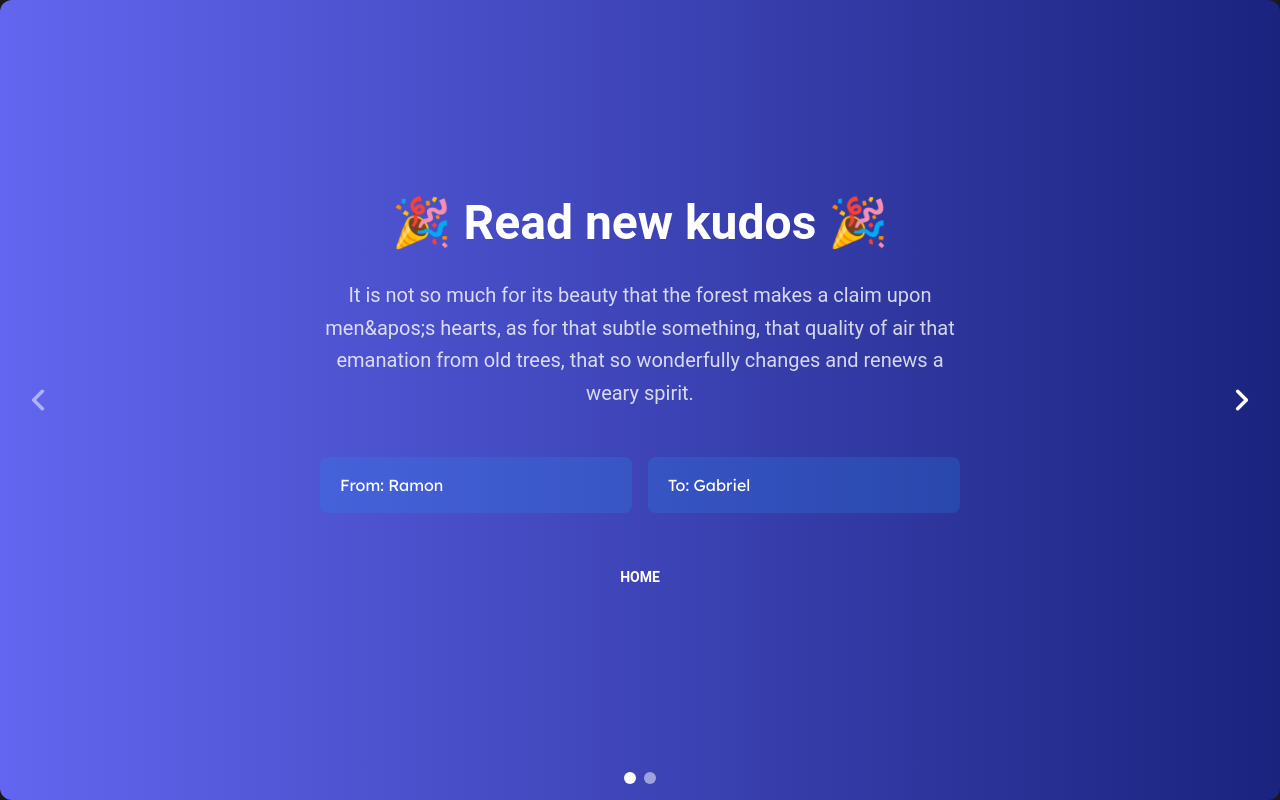
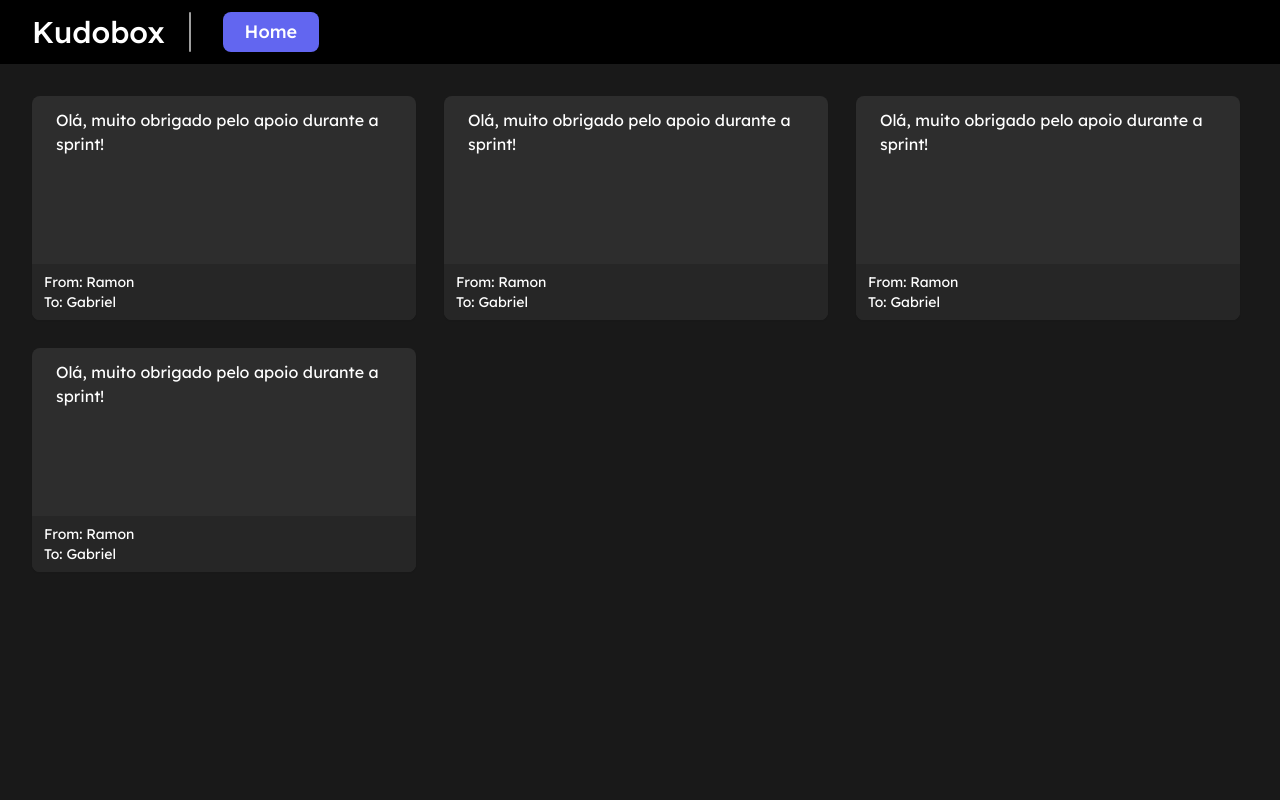
Before and after one commit to rgazoni/kudinho_client, a React (Create React App) app: page /archivedkudos in a window 1280 px wide. Built offline with nearby package versions, Linux system fonts and the light colour scheme; the HTML template or start-up script is replaced by a standard one.

Commit message:
Fixes improvements and normatizations

```diff
--- a/package.json
+++ b/package.json
@@ -9,7 +9,10 @@
     "@testing-library/user-event": "^13.5.0",
     "react": "^18.2.0",
     "react-dom": "^18.2.0",
+    "react-query": "^3.39.3",
+    "react-router-dom": "^6.14.1",
     "react-scripts": "5.0.1",
+    "react-toastify": "^9.1.3",
     "web-vitals": "^2.1.4"
   },
   "scripts": {
@@ -37,6 +40,7 @@
     ]
   },
   "devDependencies": {
+    "prettier": "3.0.0",
     "tailwindcss": "^3.3.2"
   }
 }
--- a/src/App.js
+++ b/src/App.js
@@ -1,8 +1,39 @@
+import MainArchived from "./components/archivedKudos/MainArchived";
 import Main from "./components/landingPage/Main";
+import MainReadNewKudos from "./components/readNewKudos/MainReadNewKudos";
+import MainNewKudo from "./components/newKudo/MainNewKudo";
+
+import { BrowserRouter, Route, Routes } from "react-router-dom";
+import { QueryClient, QueryClientProvider } from "react-query";
+import { ToastContainer } from "react-toastify";
+import "react-toastify/dist/ReactToastify.css";
 
 function App() {
+  const queryClient = new QueryClient({});
+
   return (
-    <Main />
+    <QueryClientProvider client={queryClient}>
+      <ToastContainer
+        position="top-right"
+        autoClose={5000}
+        hideProgressBar={false}
+        newestOnTop={false}
+        closeOnClick
+        rtl={false}
+        pauseOnFocusLoss
+        draggable
+        pauseOnHover
+        theme="light"
+      />
+      <BrowserRouter>
+        <Routes>
+          <Route path="/" element={<Main />} />
+          <Route path="/newkudo" element={<MainNewKudo />} />
+          <Route path="/readkudos" element={<MainReadNewKudos />} />
+          <Route path="/archivedkudos" element={<MainArchived />} />
+        </Routes>
+      </BrowserRouter>
+    </QueryClientProvider>
   );
 }
 
--- a/src/components/archivedKudos/ArchivedCard.js
+++ b/src/components/archivedKudos/ArchivedCard.js
@@ -1,16 +1,16 @@
-import React from 'react'
-import Card from '../common/Card'
+import React from "react";
+import Card from "../common/Card";
 
 export default function ArchivedCard(props) {
-    return (
-        <Card className='w-80 grow h-44 max-w-sm'>
-            <div className='px-6 mt-3 max-w-sm h-2/3'>
-                <p className='text-white'>{props.message}</p>
-            </div>
-            <div className='flex flex-col h-1/3 bg-bg_card_bottom pl-3 py-1 rounded-b-lg justify-center'>
-                <p className='text-sm text-white'>From: {props.from}</p>
-                <p className='text-sm text-white'>To: {props.to}</p>
-            </div>
-        </Card>
-    )
+  return (
+    <Card className="group w-80 grow h-56 max-w-sm hover:shadow-hover_card hover:shadow-black-900 hover:bg-secondary">
+      <div className="px-6 pt-3 max-w-sm h-3/4">
+        <p className="text-white">{props.message}</p>
+      </div>
+      <div className="flex flex-col h-1/4 bg-bg_card_bottom group-hover:bg-indigo-900 pl-3 py-1 rounded-b-lg justify-center">
+        <p className="text-sm text-white">From: {props.from}</p>
+        <p className="text-sm text-white">To: {props.to}</p>
+      </div>
+    </Card>
+  );
 }
--- a/src/components/archivedKudos/MainArchived.js
+++ b/src/components/archivedKudos/MainArchived.js
@@ -1,25 +1,31 @@
-import React from 'react'
-import { FilledBtn } from '../common/Button'
-import ArchivedCard from './ArchivedCard'
+import React from "react";
+import { FilledBtn } from "../common/Button";
+import ArchivedCard from "./ArchivedCard";
+import { Link } from "react-router-dom";
 
 export default function MainArchived(props) {
-    const message='Olá, muito obrigado pelo apoio durante a sprint!';
-    const to='Gabriel';
-    const from='Ramon';
+  const message = "Olá, muito obrigado pelo apoio durante a sprint!";
+  const to = "Gabriel";
+  const from = "Ramon";
 
-    return (
-        <div className='h-full w-full'>
-            <div className='sticky top-0 flex items-center bg-gray-600 w-full h-16 px-4'>
-                <label className='text-white font-medium text-3xl px-4'>Kudobox</label>
-                <div className='ml-2 w-0.5 h-10 rounded-full bg-gray-500'></div>
-                <FilledBtn content="Home" classTxt='text-lg' classBtn='ml-8 h-10 w-24 rounded-lg' />
-            </div>
-            <div className='m-8 flex flex-row flex-grow flex-wrap gap-6'>
-                <ArchivedCard message={message} to={to} from={from}/>
-                <ArchivedCard message={message} to={to} from={from}/>
-                <ArchivedCard message={message} to={to} from={from}/>
-                <ArchivedCard message={message} to={to} from={from}/>
-            </div>
-        </div>
-    )
+  return (
+    <div className="h-full w-full bg-dark">
+      <div className="sticky top-0 flex items-center bg-black w-full h-16 px-4">
+        <label className="text-white font-medium text-3xl px-4">Kudobox</label>
+        <div className="ml-2 w-0.5 h-10 rounded-full bg-gray-500"></div>
+        <FilledBtn
+          path="/"
+          content="Home"
+          classTxt="text-lg"
+          classBtn="ml-8 h-10 w-24 rounded-lg"
+        />
+      </div>
+      <div className="m-8 flex flex-row flex-grow flex-wrap gap-7">
+        <ArchivedCard message={message} to={to} from={from} />
+        <ArchivedCard message={message} to={to} from={from} />
+        <ArchivedCard message={message} to={to} from={from} />
+        <ArchivedCard message={message} to={to} from={from} />
+      </div>
+    </div>
+  );
 }
--- a/src/components/common/Button.js
+++ b/src/components/common/Button.js
@@ -1,7 +1,8 @@
 import React from 'react'
+import { Link } from 'react-router-dom';
 
 export function FilledBtn(props) {
-    const classesBtn = 'flex space-x-3.5 items-center justify-center bg-gradient-to-r from-primary to-fuchsia-700 hover:to-fuchsia-600 p-5 rounded-2xl ' + props.classBtn;
+    const classesBtn = 'flex space-x-3.5 items-center justify-center bg-primary hover:bg-secondary p-5 rounded-2xl ' + props.classBtn;
     const classesTxt = 'text-white font-medium text-3xl ' + props.classTxt;
 
     const iconImage = <img
@@ -11,19 +12,23 @@ export function FilledBtn(props) {
     />;
 
     return (
-        <button className={classesBtn}>
+        <Link to={props.path} style={{ textDecoration: 'none' }}>
+            <button className={classesBtn} onClick={props.onClick || null}>
                 <span className={classesTxt}>{props.content}</span>
                 {props.icon && iconImage}
             </button>
+        </Link>
     )
 }
 
 export function HollowedBtn(props) {
     return (
         <div className='mt-8'>
+            <Link to={props.path} style={{ textDecoration: 'none' }}>
                 <button className='w-72 p-3 border-2 border-white rounded-2xl hover:border-primary hover:bg-primary'>
                     <span className='text-white font-medium text-xl'>{props.content}</span>
                 </button>
+            </Link>
         </div>
     )
 }
@@ -31,9 +36,11 @@ export function HollowedBtn(props) {
 export function UnderlinedBtn(props) {
     return (
         <div className='mt-8'>
+            <Link to={props.path} style={{ textDecoration: 'none' }}>
                 <button>
                     <span className='underline text-white text-lg'>{props.content}</span>
                 </button>
+            </Link>
         </div>
     )
 }
--- a/src/components/common/Modal.js
+++ b/src/components/common/Modal.js
@@ -1,27 +1,38 @@
-import React from 'react'
-import closeModal from '../../assets/icon/close_modal.svg'
-import { FilledBtn } from './Button';
+import React from "react";
+import closeModal from "../../assets/icon/close_modal.svg";
+import { FilledBtn } from "./Button";
+import { Link } from "react-router-dom";
 
 export default function Modal(props) {
-    const classes = 'relative bg-gray-700 w-1/3 h-fit rounded-lg shadow-sm shadow-gray-950 ' + props.className;
+  const classes =
+    "relative bg-bg_card_top w-1/3 h-fit rounded-lg shadow-sm shadow-gray-950 " +
+    props.className;
   return (
     <div className={classes}>
       {/* Modal Header */}
-            <h1 className='text-3xl font-medium my-5 pl-8 text-white w-fit'>{props.title || 'Empty Title'}</h1>
-            <button className='absolute top-5.5 right-8 text-gray-400 bg-transparent hover:bg-gray-200
-            hover:text-gray-900 rounded-lg text-sm w-8 h-8 ml-auto inline-flex justify-center items-center'>
-                <img src={closeModal}
-                    className='h-4'
-                    alt='Close modal'
-                />
+      <h1 className="text-3xl font-medium my-5 pl-8 text-white w-fit">
+        {props.title || "Empty Title"}
+      </h1>
+      <Link to="/" style={{ textDecoration: "none" }}>
+        <button
+          className="absolute top-5.5 right-8 text-gray-400 bg-transparent hover:bg-gray-800
+            hover:text-gray-900 rounded-lg text-sm w-8 h-8 ml-auto inline-flex justify-center items-center"
+        >
+          <img src={closeModal} className="h-4" alt="Close modal" />
         </button>
-            <div className='h-px w-full bg-gray-600' />
+      </Link>
+      <div className="h-px w-full bg-gray-600" />
       {/* Modal Body */}
       {props.children}
       {/* Modal Footer */}
-            <div className='flex justify-center mt-7 mb-9'>
-                <FilledBtn classBtn='h-11 w-28 rounded-lg' classTxt='text-xl' content='Save'/>
+      <div className="flex justify-center mt-7 mb-9">
+        <FilledBtn
+          path="/"
+          classBtn="h-11 w-28 rounded-lg"
+          classTxt="text-xl"
+          content="Save"
+        />
       </div>
     </div>
-    )
+  );
 }
--- a/src/components/landingPage/Main.js
+++ b/src/components/landingPage/Main.js
@@ -1,22 +1,21 @@
-import React from 'react'
-import { FilledBtn, HollowedBtn, UnderlinedBtn } from '../common/Button'
-import happyFace from '../../assets/icon/happy_face.svg'
-import Modal from '../common/Modal'
-import MainNewKudo from '../newKudo/MainNewKudo'
-import MainArchived from '../archivedKudos/MainArchived'
-import MainReadNewKudos from '../readNewKudos/MainReadNewKudos'
+import React, { useState } from "react";
+import { FilledBtn, HollowedBtn, UnderlinedBtn } from "../common/Button";
+import happyFace from "../../assets/icon/happy_face.svg";
 
 export default function Main() {
-
-    return (
-        <div className='bg-dark h-screen flex flex-col items-center justify-center'>
-            {/* <h1 className='w-144 text-center text-8xl font-medium text-white mb-6'>We have <span className='text-primary underline'>10</span> new Kudos!</h1>
-            <FilledBtn classBtn='w-72' content="New Kudo" icon={happyFace}/>
-            <HollowedBtn content="Read New Kudos"/>
-            <UnderlinedBtn content="Archived Kudos"/> */}
-            {/* <MainNewKudo /> */}
-            {/* <MainArchived /> */}
-            <MainReadNewKudos/>
-        </div>
-    )
+  return (
+    <div className="bg-gradient-to-r from-gray-900 to-dark h-screen flex flex-col items-center justify-center">
+      <h1 className="w-144 text-center text-8xl font-medium text-white mb-6">
+        We have <span className="text-primary underline">10</span> new Kudos!
+      </h1>
+      <FilledBtn
+        path="/newkudo"
+        classBtn="w-72"
+        content="New Kudo"
+        icon={happyFace}
+      />
+      <HollowedBtn path="/readkudos" content="Read New Kudos" />
+      <UnderlinedBtn path="/archivedkudos" content="Archived Kudos" />
+    </div>
+  );
 }
--- a/src/components/readNewKudos/CarousselItem.js
+++ b/src/components/readNewKudos/CarousselItem.js
@@ -1,5 +1,6 @@
 import React from 'react'
 import { Typography, Button, Alert } from "@material-tailwind/react";
+import { Link } from 'react-router-dom';
 
 export default function CarousselItem(props) {
     const unreaden = props.unreadenKudos ? `${props.unreadenKudos} unreaden Kudos!` : "";
@@ -37,9 +38,11 @@ export default function CarousselItem(props) {
                         </Alert>
                     </div>
                     <div className="flex justify-center mt-10">
+                        <Link to='/' style={{ textDecoration: 'none' }}>
                             <Button size="lg" color="white" variant="text">
                                 Home
                             </Button>
+                        </Link>
                     </div>
                 </div>
             </div>
--- a/tailwind.config.js
+++ b/tailwind.config.js
@@ -3,28 +3,30 @@
 const withMT = require("@material-tailwind/react/utils/withMT");
 
 module.exports = withMT({
-  content: [
-    "./src/**/*.{js,jsx,ts,tsx}",
-  ],
+  content: ["./src/**/*.{js,jsx,ts,tsx}"],
   theme: {
     extend: {
+      // Gradient Primary
+      // bg-gradient-to-r from-primary to-indigo-900
       colors: {
-        dark: '#191919',
-        text_primary: '#262626',
-        primary: '#6266F0',
-        secondary: '#5c17e5',
-        bg_card_top: '#2D2D2D',
-        bg_card_bottom: '#262626',
-
+        dark: "#191919",
+        text_primary: "#262626",
+        primary: "#6266F0",
+        secondary: "#5c17e5",
+        bg_card_top: "#2D2D2D",
+        bg_card_bottom: "#262626",
       },
       // Proportion 1 : .25 rem
       width: {
-        '144': '36rem',
+        144: "36rem",
       },
       inset: {
-        '5.5': '1.375rem'
+        5.5: "1.375rem",
+      },
+      boxShadow: {
+        hover_card: "0px 4px 12px rgba(0, 0, 0, 0.08)",
       },
     },
   },
-  plugins: []
+  plugins: [],
 });
```
Also changed, not shown: src/components/newKudo/FormNewKudo.js (+15 -15 lines), src/components/newKudo/MainNewKudo.js (+12 -10 lines), 1 other file (tests, documents, lock files or other folders). Lines whose indentation alone changed are shown as unchanged.
